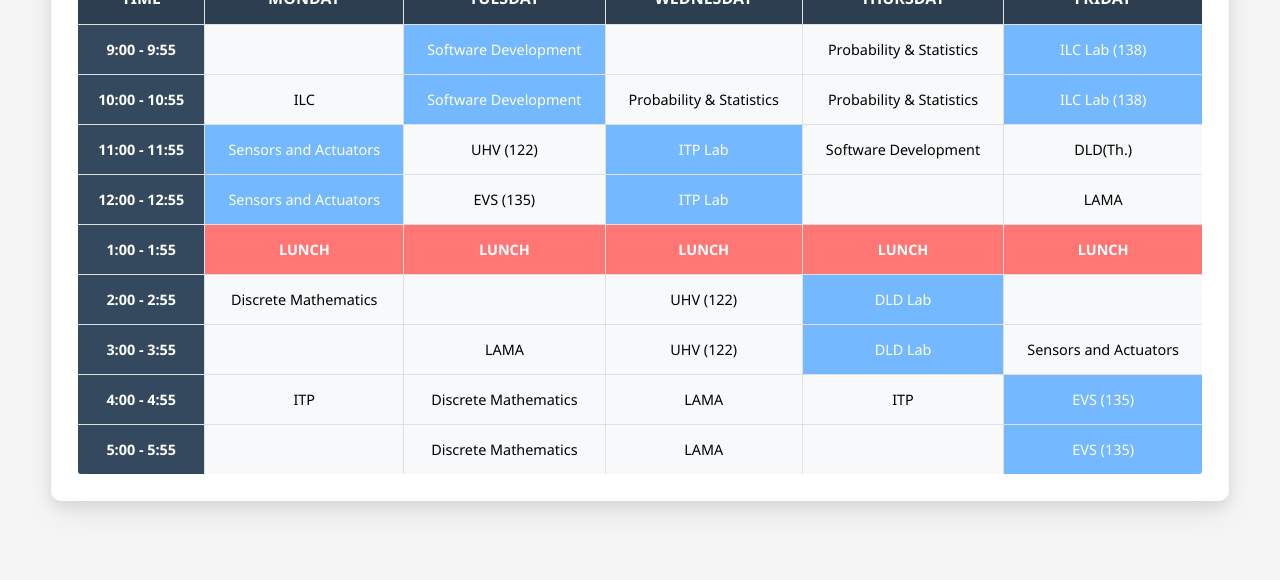
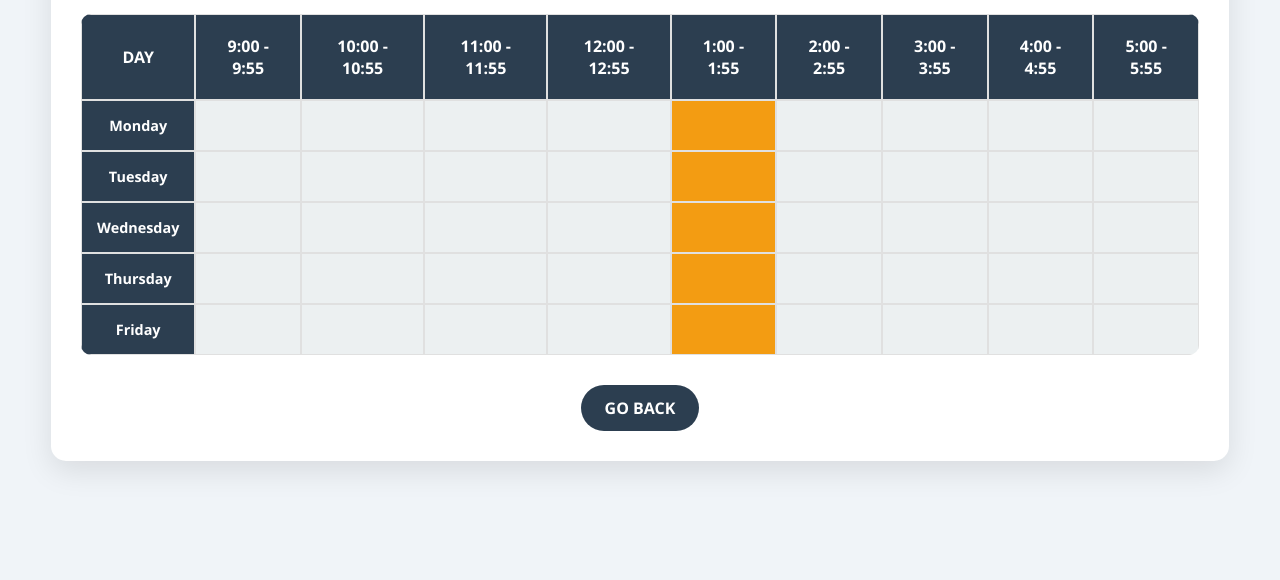
Before and after one commit to Student-Report-App/Student-Report-App, a website: page views/timetable.html in a window 1280 px wide. Shown: the part 220-800 px from the top of the page. Drawn offline with Linux system fonts and the light colour scheme; files that its build step writes are made by us from their sources.

Commit message:
Major changes -Added TimetableDB model for database interaction -Added timetable.js for timetable page functionality -Added timetable.html and timetable.css for timetable page
Minor changes
-changed routes avoid conflicts

Signed-off-by: prashilthul <70517473+prashilthul@users.noreply.github.com>

```diff
--- a/public/css/timetable.css
+++ b/public/css/timetable.css
@@ -2,7 +2,7 @@
   margin: 0;
   padding: 0;
   box-sizing: border-box;
-    font-family: 'Segoe UI', Tahoma, Geneva, Verdana, sans-serif;
+  font-family: "Segoe UI", Tahoma, Geneva, Verdana, sans-serif;
 }
 
 body {
@@ -10,140 +10,116 @@ body {
   display: flex;
   justify-content: center;
   align-items: center;
-    background: #f5f5f5;
+  background: #f0f4f8;
   padding: 20px;
 }
 
 .container {
   background: white;
-    padding: 25px;
-    border-radius: 10px;
-    box-shadow: 0 5px 15px rgba(0, 0, 0, 0.1);
+  padding: 30px;
+  border-radius: 15px;
+  box-shadow: 0 10px 30px rgba(0, 0, 0, 0.1);
   width: 95%;
-    max-width: 1200px;
+  max-width: 1400px;
+  overflow-x: auto;
 }
 
 h1 {
   text-align: center;
-    color: #333;
+  color: #2c3e50;
   margin-bottom: 30px;
   font-size: 2.5em;
+  font-weight: 600;
 }
 
 .timetable {
   width: 100%;
-    border-collapse: collapse;
+  border-collapse: separate;
+  border-spacing: 0;
   background: white;
+  border-radius: 10px;
+  overflow: hidden;
 }
 
-.timetable th, .timetable td {
+.timetable th,
+.timetable td {
   padding: 15px;
-    border: 1px solid #e0e0e0;
   text-align: center;
   font-size: 0.9em;
+  border: 1px solid #e0e0e0;
+  font-weight: bold;
 }
+
 .timetable .header th {
   background: #2c3e50;
   color: white;
   font-weight: bold;
   text-transform: uppercase;
   font-size: 1em;
+  padding: 20px 15px;
 }
+
 .timetable td:first-child {
-    background: #34495e;
+  background: #2c3e50;
   color: white;
   font-weight: bold;
 }
-.subject {
-    background: #f8f9fa;
+
+.subject,
+.subjectlab,
+.lunch {
   transition: all 0.3s ease;
 }
 
-.subject:hover {
-    background: #e9ecef;
-    transform: scale(1.02);
-}
-.subjectlunch:hover {
-    background: #ff7675;
-    transform: scale(1.02);
-}
-.subjectlab:hover {
-    background: #74b9ff;
-    transform: scale(1.02);
-}
-.timetable td:empty {
-    background: #f8f9fa;
-}
-.subjectlunch {
-    background: #ff7675;
-    color: white;
-    font-weight: bold;
-    transition: all 0.3s ease;
-}
-.subjectlab {
-    background: #74b9ff;
-    color: white;
-    transition: all 0.3s ease;
-}
-@media screen and (max-width: 768px) {
-    .container {
-        padding: 15px;
-        width: 100%;
+.subject:hover,
+.subjectlab:hover,
+.lunch:hover {
+  transform: scale(1.05);
+  box-shadow: 0 5px 15px rgba(0, 0, 0, 0.1);
+  z-index: 1;
+  position: relative;
 }
 
-    .timetable th, .timetable td {
-        padding: 10px;
-        font-size: 0.8em;
+.subject {
+  background: #ecf0f1;
 }
 
-    h1 {
-        font-size: 1.8em;
-        margin-bottom: 20px;
-    }
-}
-.timetable tr:nth-child(even) {
-    background-color: #f8f9fa;
-}
-
-.timetable tr:hover {
-    background-color: #f1f3f5;
-}
-
-.timetable td[class*="Lab"] {
-    background: #74b9ff;
+.subjectlab {
+  background: #3498db;
   color: white;
 }
 
-.timetable td:contains("DLD") {
-    background: #a8e6cf;
+.lunch {
+  color: white;
+  font-weight: bold;
+  font-size: 1.2em;
 }
 
-.timetable td:contains("ITP") {
-    background: #ffd3b6;
+.timetable tr:nth-child(2) .lunch,
+.timetable tr:nth-child(3) .lunch,
+.timetable tr:nth-child(4) .lunch,
+.timetable tr:nth-child(5) .lunch,
+.timetable tr:nth-child(6) .lunch {
+  background: #f39c12;
 }
-.timetable {
-    border: 2px solid #2c3e50;
-    border-radius: 5px;
-    overflow: hidden;
-}
-.timetable td {
+
+.go-back-btn {
+  display: block;
+  margin: 30px auto 0;
+  padding: 12px 24px;
+  font-size: 1em;
+  font-weight: bold;
+  text-transform: uppercase;
+  color: white;
+  background: #2c3e50;
+  border: none;
+  border-radius: 50px;
+  cursor: pointer;
   transition: all 0.3s ease;
 }
-.container {
-    box-shadow:
-        0 5px 15px rgba(0, 0, 0, 0.1),
-        0 15px 35px rgba(0, 0, 0, 0.05);
+
+.go-back-btn:hover {
+  transform: scale(1.05);
+  box-shadow: 0 5px 15px rgba(0, 0, 0, 0.2);
+  background: #34495e;
 }
-@media print {
-    .container {
-        box-shadow: none;
-    }
-
-    body {
-        background: white;
-    }
-
-    .timetable td, .timetable th {
-        border: 1px solid #000;
-    }
-}
--- a/public/js/dashboard.js
+++ b/public/js/dashboard.js
@@ -3,7 +3,7 @@ const roll = document.getElementById("roll");
 const firstName = document.getElementById("first-name");
 const date = document.getElementById("date");
 
-fetch("/api")
+fetch("/api/userdata")
   .then((response) => response.json())
   .then((data) => {
     nameElement.textContent = data.name;
--- a/routes/getRoutes.js
+++ b/routes/getRoutes.js
@@ -30,4 +30,8 @@ router.get("/404", (req, res) => {
   res.sendFile(path.join(__dirname, "/../views/404.html"));
 });
 
+router.get("/timetable", (req, res) => {
+  res.sendFile(path.join(__dirname, "/../views/timetable.html"));
+});
+
 module.exports = router;
--- a/views/timetable.html
+++ b/views/timetable.html
@@ -1,96 +1,92 @@
 <!DOCTYPE html>
 <html lang="en">
   <head>
-    <meta charset="UTF-8">
-    <meta name="viewport" content="width=device-width, initial-scale=1.0">
+    <meta charset="UTF-8" />
+    <meta name="viewport" content="width=device-width, initial-scale=1.0" />
     <title>Weekly Timetable</title>
-    <link rel="stylesheet" href="timetable.css">
+    <link rel="stylesheet" href="css/timetable.css" />
   </head>
   <body>
     <div class="container">
       <h1>Weekly Timetable</h1>
       <table class="timetable">
         <tr class="header">
-                <th>Time</th>
-                <th>Monday</th>
-                <th>Tuesday</th>
-                <th>Wednesday</th>
-                <th>Thursday</th>
-                <th>Friday</th>
+          <th class="day">Day</th>
+          <th class="time">9:00 - 9:55</th>
+          <th class="time">10:00 - 10:55</th>
+          <th class="time">11:00 - 11:55</th>
+          <th class="time">12:00 - 12:55</th>
+          <th class="time">1:00 - 1:55</th>
+          <th class="time">2:00 - 2:55</th>
+          <th class="time">3:00 - 3:55</th>
+          <th class="time">4:00 - 4:55</th>
+          <th class="time">5:00 - 5:55</th>
         </tr>
         <tr>
-                <td>9:00 - 9:55</td>
+          <td class="day">Monday</td>
           <td class="subject"></td>
-                <td class="subjectlab">Software Development</td>
           <td class="subject"></td>
-                <td class="subject">Probability & Statistics</td>
-                <td class="subjectlab">ILC Lab (138)</td>
-            </tr>
-            <tr>
-                <td>10:00 - 10:55</td>
-                <td class="subject">ILC</td>
-                <td class="subjectlab">Software Development</td>
-                <td class="subject">Probability & Statistics</td>
-                <td class="subject">Probability & Statistics</td>
-                <td class="subjectlab">ILC Lab (138)</td>
-            </tr>
-            <tr>
-                <td>11:00 - 11:55</td>
-                <td class="subjectlab">Sensors and Actuators</td>
-                <td class="subject">UHV (122)</td>
-                <td class="subjectlab">ITP Lab</td>
-                <td class="subject">Software Development</td>
-                <td class="subject">DLD(Th.)</td>
-            </tr>
-            <tr>
-                <td>12:00 - 12:55</td>
-                <td class="subjectlab">Sensors and Actuators</td>
-                <td class="subject">EVS (135)</td>
-                <td class="subjectlab">ITP Lab</td>
           <td class="subject"></td>
-                <td class="subject">LAMA</td>
-            </tr>
-            <tr>
-                <td>1:00 - 1:55</td>
-                <td class="subjectlunch">LUNCH</td>
-                <td class="subjectlunch">LUNCH</td>
-                <td class="subjectlunch">LUNCH</td>
-                <td class="subjectlunch">LUNCH</td>
-                <td class="subjectlunch">LUNCH</td>
-            </tr>
-            <tr>
-                <td>2:00 - 2:55</td>
-                <td class="subject">Discrete Mathematics</td>
-                <td></td>
-                <td class="subject">UHV (122)</td>
-                <td class="subjectlab">DLD Lab</td>
+          <td class="subject"></td>
+          <td class="lunch"></td>
+          <td class="subject"></td>
+          <td class="subject"></td>
+          <td class="subject"></td>
           <td class="subject"></td>
         </tr>
         <tr>
-                <td>3:00 - 3:55</td>
-                <td></td>
-                <td class="subject">LAMA</td>
-                <td class="subject">UHV (122)</td>
-                <td class="subjectlab">DLD Lab</td>
-                <td class="subject">Sensors and Actuators</td>
+          <td class="day">Tuesday</td>
+          <td class="subject"></td>
+          <td class="subject"></td>
+          <td class="subject"></td>
+          <td class="subject"></td>
+          <td class="lunch"></td>
+          <td class="subject"></td>
+          <td class="subject"></td>
+          <td class="subject"></td>
+          <td class="subject"></td>
         </tr>
         <tr>
-                <td>4:00 - 4:55</td>
-                <td class="subject">ITP</td>
-                <td class="subject">Discrete Mathematics</td>
-                <td class="subject">LAMA</td>
-                <td class="subject">ITP</td>
-                <td class="subjectlab">EVS (135)</td>
+          <td class="day">Wednesday</td>
+          <td class="subject"></td>
+          <td class="subject"></td>
+          <td class="subject"></td>
+          <td class="subject"></td>
+          <td class="lunch"></td>
+          <td class="subject"></td>
+          <td class="subject"></td>
+          <td class="subject"></td>
+          <td class="subject"></td>
         </tr>
         <tr>
-                <td>5:00 - 5:55</td>
-                <td></td>
-                <td class="subject">Discrete Mathematics</td>
-                <td class="subject">LAMA</td>
-                <td></td>
-                <td class="subjectlab">EVS (135)</td>
+          <td class="day">Thursday</td>
+          <td class="subject"></td>
+          <td class="subject"></td>
+          <td class="subject"></td>
+          <td class="subject"></td>
+          <td class="lunch"></td>
+          <td class="subject"></td>
+          <td class="subject"></td>
+          <td class="subject"></td>
+          <td class="subject"></td>
+        </tr>
+        <tr>
+          <td class="day">Friday</td>
+          <td class="subject"></td>
+          <td class="subject"></td>
+          <td class="subject"></td>
+          <td class="subject"></td>
+          <td class="lunch"></td>
+          <td class="subject"></td>
+          <td class="subject"></td>
+          <td class="subject"></td>
+          <td class="subject"></td>
         </tr>
       </table>
+      <button class="go-back-btn" onclick="window.history.back()">
+        Go Back
+      </button>
     </div>
+    <script src="js/timetable.js"></script>
   </body>
 </html>
```
Also changed, not shown: models/TimetableDB.js (added, +20 -0 lines), public/js/timetable.js (added, +41 -0 lines), routes/apiRoutes.js (+19 -5 lines), views/Dashboard.html (+1 -1 lines). Lines whose indentation alone changed are shown as unchanged.
